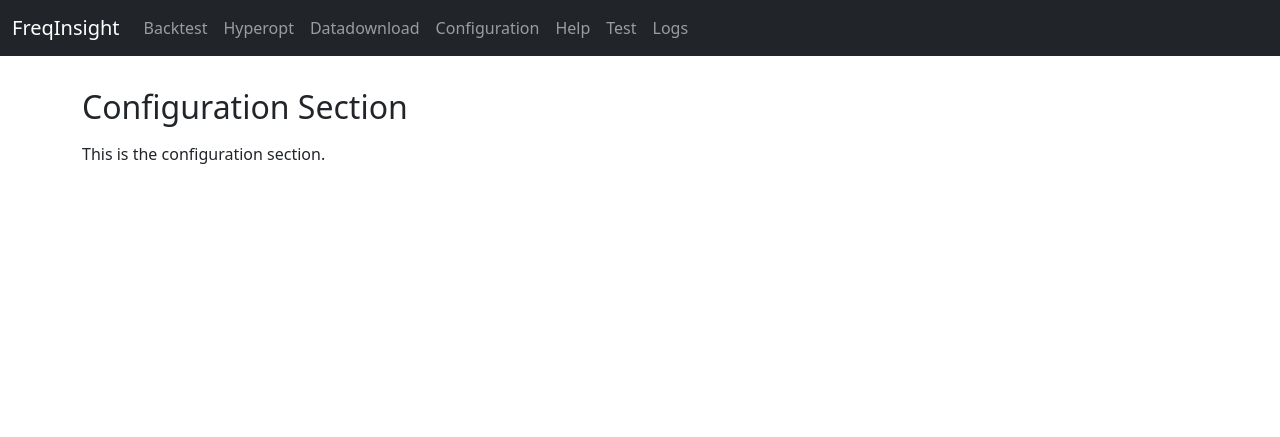
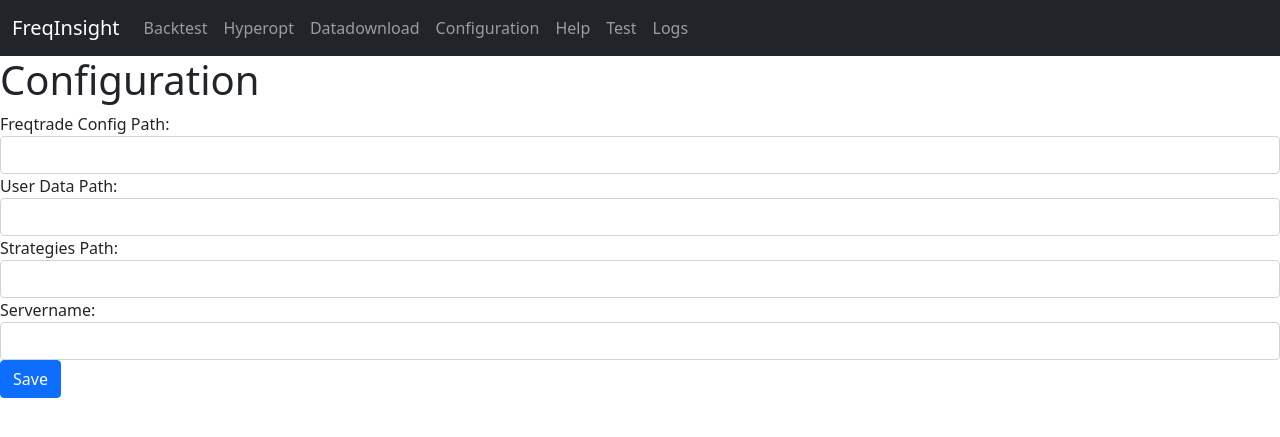
Before and after one commit to IdifixNL/FreqInsight, a Flask app: page / in a window 1280 px wide. Shown: the top 437 px of the page. Run offline with Flask 2, Linux system fonts and the light colour scheme.

Commit message:
hmm ad least config menu shows forms again

```diff
--- a/static/js/main.js
+++ b/static/js/main.js
@@ -33,23 +33,16 @@
     showSection('test');
   });
 
-  $('#test-section-button').click(function() {
-    $.post('/test')
-      .done(function(data) {
-        var output = JSON.parse(data.raw_output);
-        var status = output[0].Status;
-        var state = output[0].State;
-        $('#test-result').text("Status: " + status + "\nState: " + state);
-      })
-      .fail(function(jqXHR, textStatus, errorThrown) {
-        $('#test-result').text('Error: ' + errorThrown);
-      });
-  });
-
   $('#configuration-btn').click(function() {
     $('.nav-btn').removeClass('active');
     $(this).addClass('active');
     showSection('configuration');
+
+    // Check if the current path matches the configuration path
+    if (window.location.pathname === '/config/') {
+      // Reload the page to render the configuration form
+      window.location.reload();
+    }
   });
 
   $('#help-btn').click(function() {
--- a/templates/configuration.html
+++ b/templates/configuration.html
@@ -1,4 +1,81 @@
-<div class="section" id="configuration">
-    <h2>Configuration Section</h2>
-    <p>This is the configuration section.</p>
-</div>
+<div id="configuration" class="section">
+    <h1>Configuration</h1>
+
+    <form id="config-form">
+      <div class="form-group">
+        <label for="freqtrade_config_path">Freqtrade Config Path:</label>
+        <input type="text" class="form-control" id="freqtrade_config_path" name="freqtrade_config_path" value="{{ freqtrade_config_path }}">
+      </div>
+
+      <div class="form-group" id="user_data_path_div">
+        <label for="user_data_path">User Data Path:</label>
+        <input type="text" class="form-control" id="user_data_path" name="user_data_path" value="{{ user_data_path }}">
+      </div>
+
+      <div class="form-group">
+        <label for="strategies_path">Strategies Path:</label>
+        <input type="text" class="form-control" id="strategies_path" name="strategies_path" value="{{ strategies_path }}">
+      </div>
+
+      <div class="form-group">
+        <label for="servername">Servername:</label>
+        <input type="text" class="form-control" id="servername" name="servername" value="{{ servername }}">
+      </div>
+
+      <button type="submit" class="btn btn-primary">Save</button>
+    </form>
+
+    <script src="{{ url_for('static', filename='js/main.js') }}"></script>
+    <script>
+      var showUserDataPath = false;
+
+      $(document).ready(function() {
+        $('#configuration-btn').click(function() {
+          $('.nav-btn').removeClass('active');
+          $(this).addClass('active');
+          showSection('configuration');
+
+          // Toggle the visibility of the User Data Path input
+          if (showUserDataPath) {
+            $('#user_data_path_div').hide();
+            showUserDataPath = false;
+          } else {
+            $('#user_data_path_div').show();
+            showUserDataPath = true;
+          }
+        });
+
+        const configForm = document.getElementById("config-form");
+        configForm.addEventListener("submit", function(e) {
+          e.preventDefault();
+          const formData = new FormData(configForm);
+          const data = {};
+          for (const [key, value] of formData.entries()) {
+            data[key] = value;
+          }
+          console.log('Form data:', data);
+          fetch('/profile/', {
+            method: 'POST',
+            body: JSON.stringify(data),
+            headers: {
+              'Content-Type': 'application/json'
+            }
+          })
+          .then(response => {
+            if (!response.ok) {
+              throw new Error('Network response was not ok');
+            }
+            return response.json();
+          })
+          .then(data => {
+            console.log(data);
+            alert('Configuration saved successfully!');
+          })
+          .catch(error => {
+            console.error('Error submitting form:', error);
+            alert('Error submitting form: ' + error.message);
+          });
+        });
+      });
+    </script>
+  </div>
--- a/templates/index.html
+++ b/templates/index.html
@@ -1,60 +1,16 @@
 <!doctype html>
 <html lang="en">
   <head>
-    <meta charset="utf-8">
-    <meta name="viewport" content="width=device-width, initial-scale=1">
+    {% extends 'base.html' %}
     <title>My First Flask Project</title>
     <link rel="stylesheet" href="{{ url_for('static', filename='css/main.css') }}">
-
-    <!-- Bootstrap CSS -->
-    <link href="https://cdn.jsdelivr.net/npm/bootstrap@5.1.0/dist/css/bootstrap.min.css" rel="stylesheet">
-
-    <!-- jQuery -->
-    <script src="https://code.jquery.com/jquery-3.6.0.min.js"></script>
-
-    <!-- Bootstrap JavaScript -->
-    <script src="https://cdn.jsdelivr.net/npm/bootstrap@5.1.0/dist/js/bootstrap.bundle.min.js"></script>
 
     <!-- Custom JavaScript -->
     <script src="{{ url_for('static', filename='js/main.js') }}"></script>
   </head>
   <body>
-
-    <nav class="navbar navbar-expand-lg navbar-dark bg-dark">
-      <div class="container-fluid">
-        <a class="navbar-brand" href="#">FreqInsight</a>
-        <button class="navbar-toggler" type="button" data-bs-toggle="collapse" data-bs-target="#navbarNav" aria-controls="navbarNav" aria-expanded="false" aria-label="Toggle navigation">
-          <span class="navbar-toggler-icon"></span>
-        </button>
-        <div class="collapse navbar-collapse" id="navbarNav">
-          <ul class="navbar-nav">
-            <li class="nav-item">
-              <a class="nav-link" href="#" id="backtest-btn">Backtest</a>
-            </li>
-            <li class="nav-item">
-              <a class="nav-link" href="#" id="hyperopt-btn">Hyperopt</a>
-            </li>
-            <li class="nav-item">
-              <a class="nav-link" href="#" id="datadownload-btn">Datadownload</a>
-            </li>
-            <li class="nav-item">
-              <a class="nav-link" href="#" id="configuration-btn">Configuration</a>
-            </li>
-            <li class="nav-item">
-              <a class="nav-link" href="#" id="help-btn">Help</a>
-            </li>
-            <li class="nav-item">
-              <a a class="nav-link" href="#" id="test-btn">Test</a>
-            </li>
-            <li class="nav-item">
-              <a class="nav-link" href="#" id="logs-btn">Logs</a>
-            </li>
-          </ul>
-        </div>
-      </div>
-    </nav>
-
     <main class="container">
+      {% block content %}
       {% include 'configuration.html' %}
       <div id="help" class="section" style="display:none;">
         <h2>Help Section</h2>
@@ -67,7 +23,7 @@
         <button id="test-section-button" class="btn btn-primary">Test Button in Test Section</button>
         <div id="test-result"></div>
       </div>
+      {% endblock %}
     </main>
-
   </body>
 </html>
```
Also changed, not shown: routes/profile.py (added, +50 -0 lines), templates/test.html (+10 -9 lines), templates/base.html (line endings or trailing spaces).
